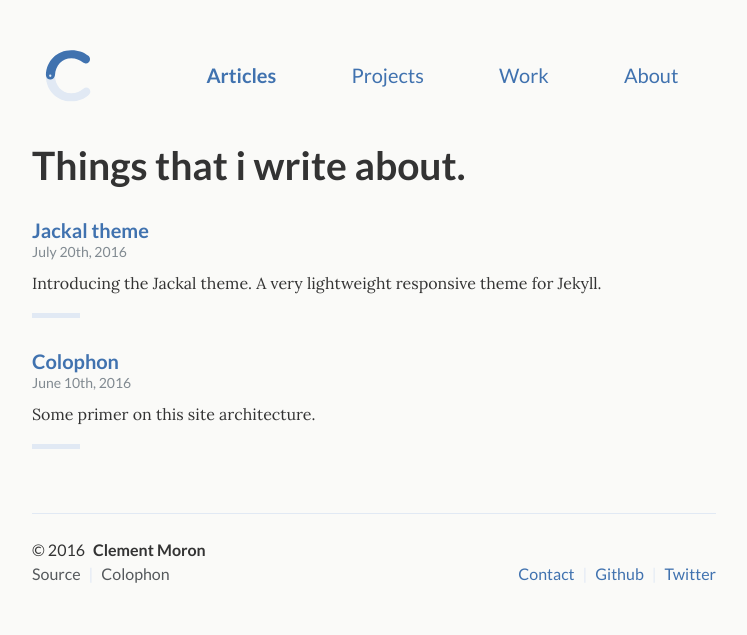
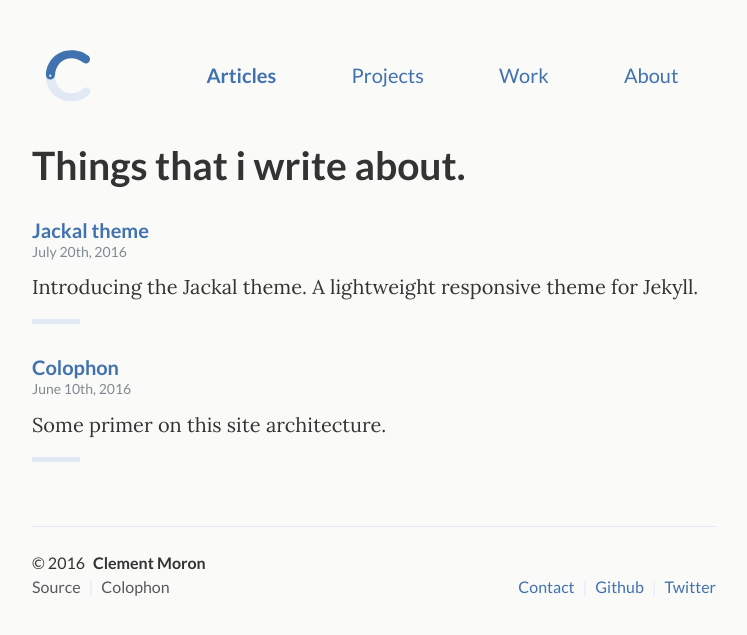
Before and after one commit to clenemt/clenemt.dev, a Jekyll site: the page built from articles/index.html, in a window 1280 px wide. Shown: the top 635 px of the page, without its empty margins (266-1013 px from the left). Built offline with Jekyll 4.4.1, drawn with Linux system fonts in a browser that asks for light colours; the list of posts is cut into pages by our own code.

Commit message:
Fix typos

```diff
--- a/_posts/2016-07-20-jackal.md
+++ b/_posts/2016-07-20-jackal.md
@@ -1,6 +1,6 @@
 ---
 title: Jackal theme
-desc: Introducing the Jackal theme. A very lightweight responsive theme for Jekyll.
+desc: Introducing the Jackal theme. A lightweight responsive theme for Jekyll.
 ---
 
 [Jackal](https://github.com/clenemt/jackal) is a very lightweight theme for [Jekyll](https://jekyllrb.com/). Feel free to fork, change, modify and re-use it.
--- a/_sass/_page.scss
+++ b/_sass/_page.scss
@@ -70,6 +70,7 @@
 .post-list {
   list-style: none;
   padding-left: 0;
+  margin-top: $spacer2;
 
   .post-title {
     color: $brand-color;
@@ -78,7 +79,6 @@
 
   .post {
     margin-bottom: $spacer2;
-    font-size: 1rem;
   }
 }
 
```
Also changed, not shown: _posts/2016-06-10-colophon.md (+1 -1 lines).
